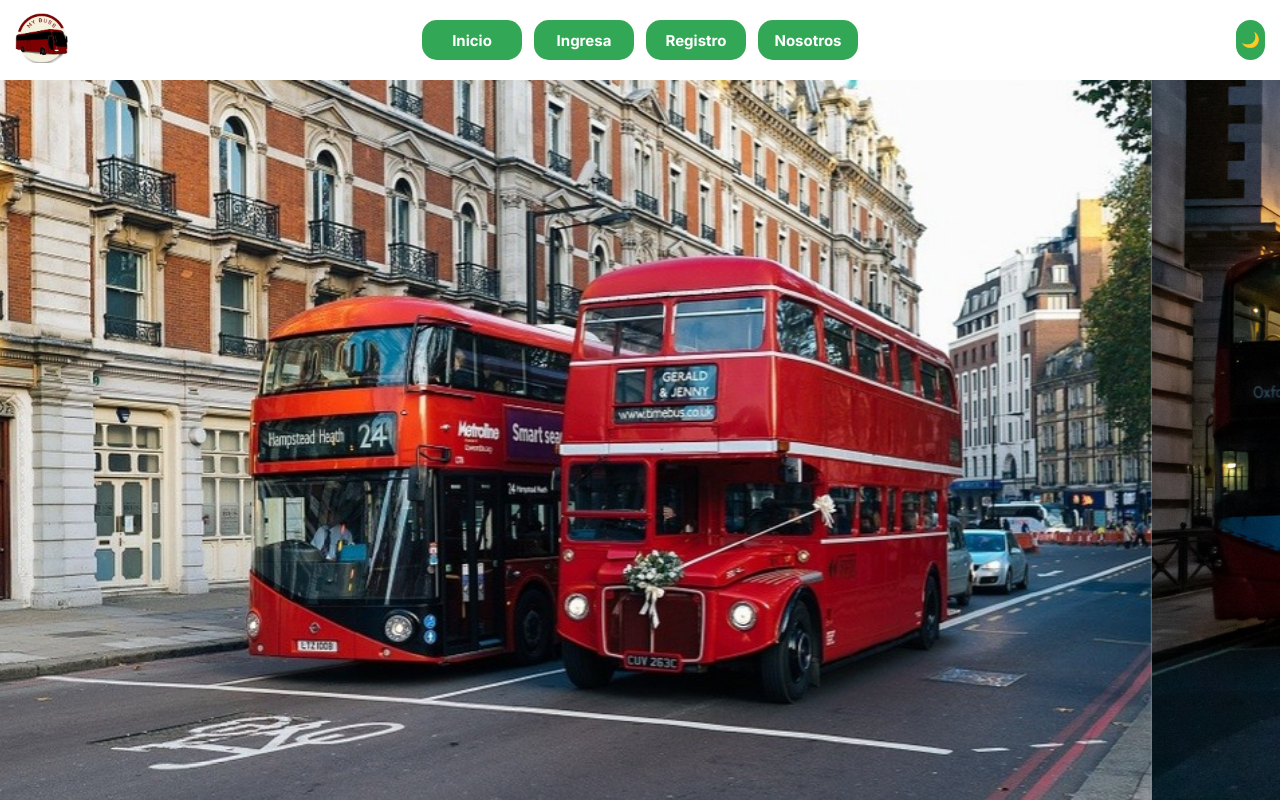
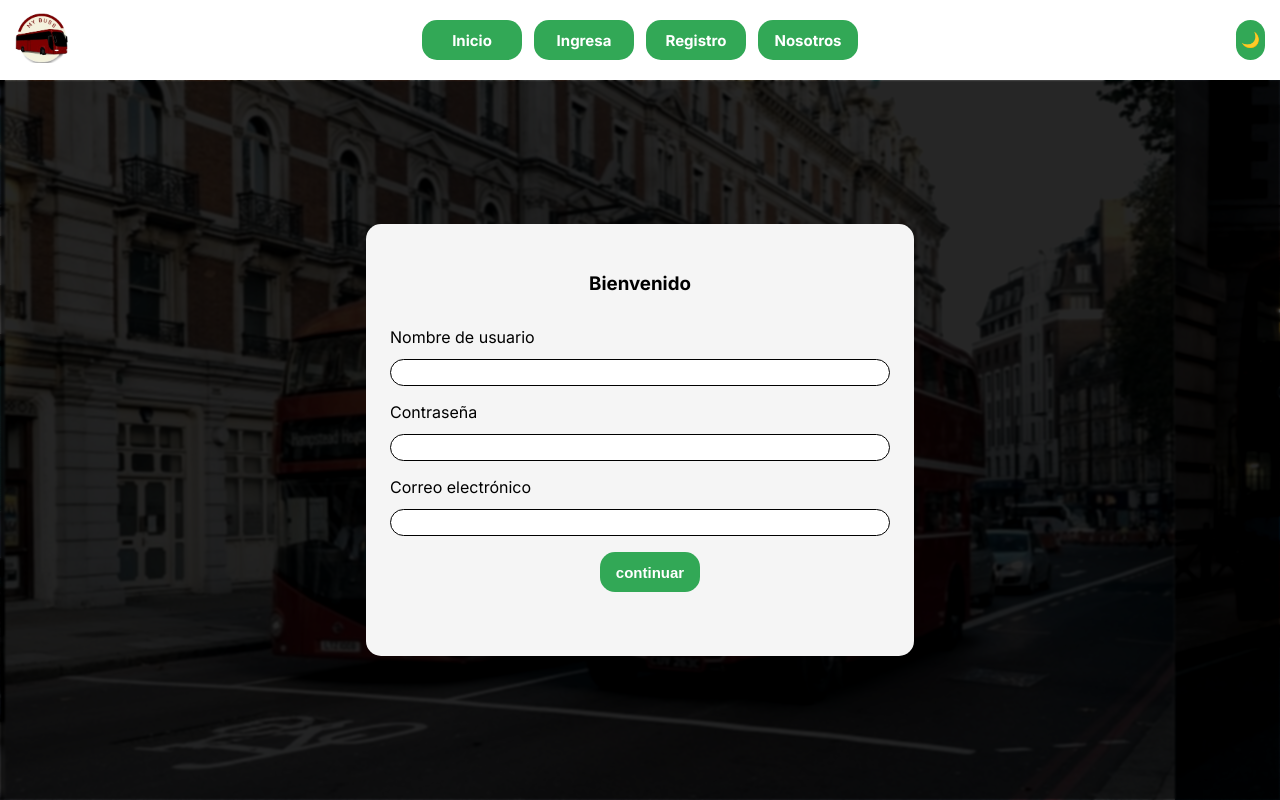
Before and after one commit to Montes01/my-buss-final, a Next.js app: page /home/register in a window 1280 px wide. Shown: the top 800 px of the page. Built offline with nearby package versions, Linux system fonts and the light colour scheme.

Commit message:
feat: register form working

```diff
--- a/src/app/home/layout.tsx
+++ b/src/app/home/layout.tsx
@@ -1,6 +1,7 @@
 import Button from "@/system-design/atoms/Button"
 import "./_home.scss";
 import NavButton from "@/system-design/atoms/NavButton"
+import Footer from "./shared/Footer";
 
 interface Props {
   children: React.ReactNode
@@ -37,6 +38,7 @@ export default function HomeLayout({ children }: Props) {
         </section>
 
         {children}
+        <Footer/>
 
       </main>
     </>
--- a/src/app/home/login/page.tsx
+++ b/src/app/home/login/page.tsx
@@ -29,7 +29,6 @@ export default function Login() {
           </form>
         </section>
       </section>
-      <Footer />
     </>
   )
 }
--- a/src/app/home/page.tsx
+++ b/src/app/home/page.tsx
@@ -34,7 +34,6 @@ export default function Home() {
           />
         ))}
       </section>
-      <Footer />
     </>
   )
 }
--- a/src/app/home/register/_register.scss
+++ b/src/app/home/register/_register.scss
@@ -6,7 +6,7 @@
   flex-direction: column;
   align-items: center;
   justify-content: center;
-  position: relative;
+  position: absolute;
 }
 
 .register-content {
@@ -30,15 +30,14 @@
 }
 
 .register-camps {
+  display: none;
   min-width: 100%;
   height: 100%;
-  display: flex;
   flex-direction: column;
   align-items: end;
   gap: 1rem;
   .continue-button {
     margin: 0 20px 0 0;
-    position: absolute;
     bottom: 0;
     right: 0;
 
@@ -47,9 +46,28 @@
     width: 100%;
     justify-content: end;
     text-align: end;
+    flex-direction: column;
+    align-items: start;
     .form-input {
-      width: 60%;
+      width: 100%;
     }
   }
 
 }
+.register-camps.active {
+  display: flex;
+}
+
+.movement-buttons {
+  display: flex;
+  gap: 1rem;
+  justify-content: center;
+  align-items: center;
+  width: 100%;
+  .back-button {
+    margin: 0 20px 0 0;
+  }
+  .continue-button {
+    margin: 0 0 0 20px;
+  }
+}
--- a/src/app/home/register/page.tsx
+++ b/src/app/home/register/page.tsx
@@ -1,8 +1,13 @@
 'use client'
+import { useRef } from "react"
 import Input from "@/system-design/atoms/Input"
 import "./_register.scss";
 import Button from "@/system-design/atoms/Button";
 export default function Register() {
+  const firstRef = useRef<HTMLDivElement>(null)
+  const secondRef = useRef<HTMLDivElement>(null)
+  const thirdRef = useRef<HTMLDivElement>(null)
+
   const handleSubmit = (e: React.FormEvent<HTMLFormElement>) => {
     e.preventDefault()
     console.log('submit')
@@ -10,6 +15,30 @@ export default function Register() {
     console.log(data.get('username'))
     console.log(data.get('password'))
   }
+
+  const handleContinue = (to: 1 | 2 | 3) => {
+    switch (to) {
+      case 3:
+        firstRef.current?.classList.remove('active')
+        secondRef.current?.classList.remove('active')
+        thirdRef.current?.classList.add('active')
+        break;
+      case 2:
+        firstRef.current?.classList.remove('active')
+        secondRef.current?.classList.add('active')
+        thirdRef.current?.classList.remove('active')
+        break;
+      case 1:
+        firstRef.current?.classList.add('active')
+        secondRef.current?.classList.remove('active')
+        thirdRef.current?.classList.remove('active')
+        break;
+      default:
+        break;
+    }
+
+  }
+
 
   return (
     <section className="slider-content">
@@ -21,21 +50,31 @@ export default function Register() {
           action=""
           className="register-form"
         >
-          <section className="register-camps 1part">
+          <section ref={firstRef} id="first" className="register-camps 1part active">
             <Input name="username" className="form-input" label="Nombre de usuario" />
             <Input name="password" className="form-input" label="Contraseña" type="password" />
             <Input name="email" className="form-input" label="Correo electrónico" type="email" />
-            <Button content="continuar" className="continue-button"/>
+            <section className="movement-buttons">
+              <Button action={() => handleContinue(2)} content="continuar" className="continue-button" />
+            </section>
           </section>
-          <section className="register-camps 2part">
+          <section ref={secondRef} id="second" className="register-camps 2part">
             <Input name="name" className="form-input" label="Nombre" />
             <Input name="lastname" className="form-input" label="Apellido" />
             <Input name="phone" className="form-input" label="Teléfono" />
+            <section className="movement-buttons">
+              <Button action={() => handleContinue(1)} content="volver" className="back-button" />
+              <Button action={() => handleContinue(3)} content="continuar" className="continue-button" />
+            </section>
           </section>
-          <section className="register-camps 3part">
+          <section ref={thirdRef} id="third" className="register-camps 3part">
             <Input name="address" className="form-input" label="Dirección" />
             <Input name="city" className="form-input" label="Ciudad" />
             <Input name="country" className="form-input" label="País" />
+            <section className="movement-buttons">
+              <Button action={() => handleContinue(2)} content="volver" className="back-button" />
+              <Button content="registrarse" submit className="continue-button" />
+            </section>
           </section>
         </form>
       </section>
--- a/src/system-design/atoms/Button.tsx
+++ b/src/system-design/atoms/Button.tsx
@@ -1,14 +1,16 @@
+'use client'
 interface Props {
   content: string
   disabled?: boolean
   className?: string
   submit?: boolean
+  action?: () => void
 }
 
-export default function Button({ content, disabled, className, submit }: Props) {
+export default function Button({ content, disabled, className, submit, action }: Props) {
 
   return (
-    <button type={submit ? "submit" : "button"} className={"button " + className} disabled={disabled}>
+    <button onClick={action} type={submit ? "submit" : "button"} className={"button " + className} disabled={disabled}>
       {content}
     </button>
   )
```
